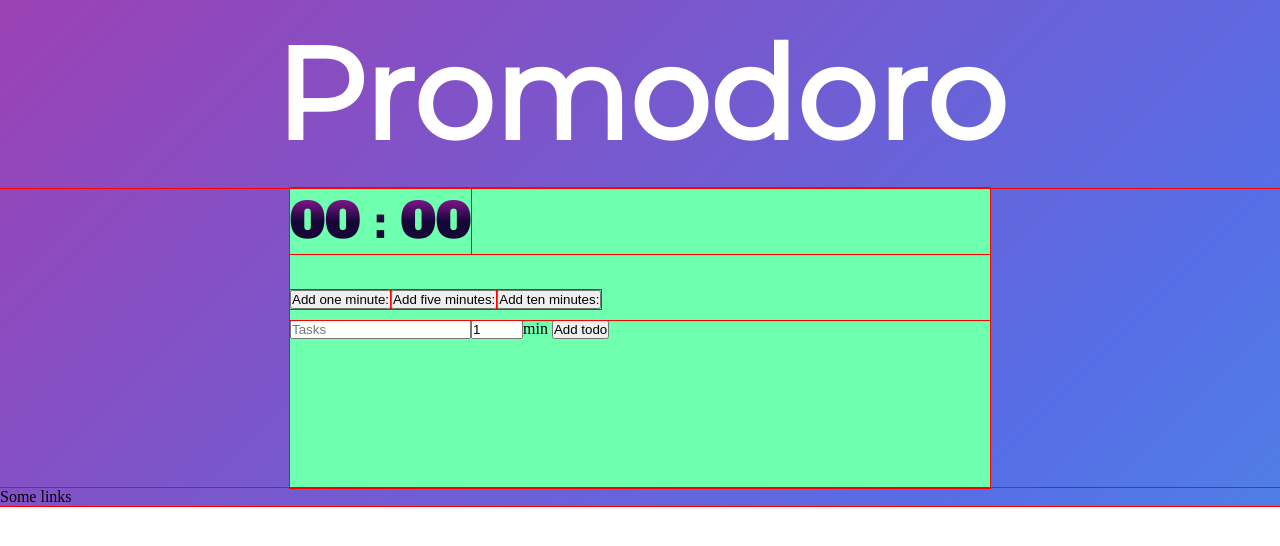
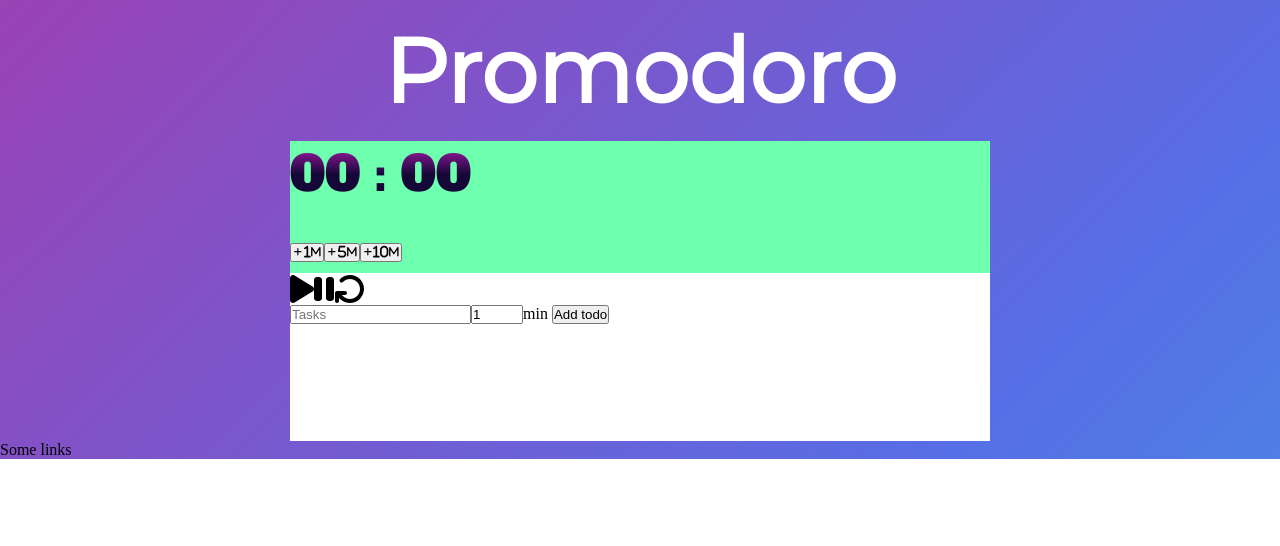
Before and after one commit to alexatsu/productivityapp, a Vue app in the folder Promodoro App/: page / in a window 1280 px wide. Shown: the top 546 px of the page. Built offline with nearby package versions, Linux system fonts and the light colour scheme.

Commit message:
9 backup

```diff
--- a/Promodoro App/package.json
+++ b/Promodoro App/package.json
@@ -7,6 +7,11 @@
     "preview": "vite preview --port 4173"
   },
   "dependencies": {
+    "@fortawesome/fontawesome-svg-core": "^6.1.2",
+    "@fortawesome/free-brands-svg-icons": "^6.1.2",
+    "@fortawesome/free-regular-svg-icons": "^6.1.2",
+    "@fortawesome/free-solid-svg-icons": "^6.1.2",
+    "@fortawesome/vue-fontawesome": "^3.0.1",
     "moment": "^2.29.4",
     "sass": "^1.54.4",
     "vue": "^3.2.37"
--- a/Promodoro App/src/App.scss
+++ b/Promodoro App/src/App.scss
@@ -3,7 +3,7 @@
 
 * {
   scroll-behavior: smooth;
-  outline: 1px red solid;
+  // outline: 1px red solid;
   box-sizing: border-box;
   margin: 0;
   padding: 0;
@@ -34,7 +34,7 @@ body {
 }
 .nav {
   height: 100%;
-  font-size: 10vw;
+  font-size: 7vw;
   font-family: f.$primaryFont;
   font-weight: 600;
   color: rgb(255, 255, 255);
@@ -45,7 +45,7 @@ body {
   min-height: 300px;
   width: 100%;
   max-width: 700px;
-  background-color: rgb(110, 255, 175);
+  background-color: rgb(255, 255, 255);
   margin: auto;
 
   .countdown {
--- a/Promodoro App/src/App.vue
+++ b/Promodoro App/src/App.vue
@@ -1,6 +1,28 @@
 <script setup>
 import Todo from './components/Todo.vue';
 import { ref } from 'vue';
+//fontawesome imports |
+import { FontAwesomeIcon } from '@fortawesome/vue-fontawesome'
+import { library } from '@fortawesome/fontawesome-svg-core'
+import {
+  faPlay,
+  faPause,
+  faArrowRotateRight,
+  faPlus,
+  fa1,
+  faM,
+  fa5,
+  fa0 } from '@fortawesome/free-solid-svg-icons'
+library.add(
+  faPlay,
+  faPause,
+  faArrowRotateRight,
+  faPlus,
+  fa1,
+  fa5,
+  fa0,
+  faM,)
+//fontawesome imports |
 
 let timerRunning;
 let btnToggle = ref('Start');
@@ -64,18 +86,35 @@ function todoTimeEvent(secs) {
 </script>
 
 <template>
+
   <body>
     <header class="nav">Promodoro
     </header>
     <main class="main-app">
       <div class="countdown">
+        <div><span class="timer">{{ display }}</span></div>
         <button @click="countdownStart()" v-if="seconds > 0">{{ btnToggle }}</button>
         <button @click="countdownReset()" v-if="seconds > 0">Reset</button>
-        <div><span class="timer">{{ display }}</span></div>
-        <button @click="addOneMinute" v-if="seconds < 3600">Add one minute:</button>
-        <button @click="addFiveMinutes" v-if="seconds < 3360">Add five minutes:</button>
-        <button @click="addTenMinutes" v-if="seconds < 3060">Add ten minutes:</button>
+        <button @click="addOneMinute" v-if="seconds < 3600">
+          <font-awesome-icon icon="fa-solid fa-plus" transform='shrink-5' />
+          <font-awesome-icon icon="fa-solid fa-1" size='1x' />
+          <font-awesome-icon icon="fa-solid fa-m" transform='shrink-3' />
+        </button>
+        <button @click="addFiveMinutes" v-if="seconds < 3360">
+          <font-awesome-icon icon="fa-solid fa-plus" transform='shrink-5' />
+          <font-awesome-icon icon="fa-solid fa-5" size='1x' />
+          <font-awesome-icon icon="fa-solid fa-m" transform='shrink-3' />
+        </button>
+        <button @click="addTenMinutes" v-if="seconds < 3060">
+          <font-awesome-icon icon="fa-solid fa-plus" transform='shrink-5' />
+          <font-awesome-icon icon="fa-solid fa-1" size='1x' />
+          <font-awesome-icon icon="fa-solid fa-0" size='1x' />
+          <font-awesome-icon icon="fa-solid fa-m" transform='shrink-3' />
+        </button>
       </div>
+      <font-awesome-icon icon="fa-solid fa-play" size='2x' />
+      <font-awesome-icon icon="fa-solid fa-pause" size='2x' />
+      <font-awesome-icon icon="fa-solid fa-arrow-rotate-right" size='2x' rotation="180" />
       <Todo @testEvent="todoTimeEvent" />
     </main>
     <footer>Some links</footer>
--- a/Promodoro App/src/main.js
+++ b/Promodoro App/src/main.js
@@ -1,4 +1,6 @@
 import { createApp } from 'vue'
 import App from './App.vue'
 
-createApp(App).mount('#app')
+createApp(App)
+.mount('#app')
+.component('font-awesome-icon', FontAwesomeIcon)
--- a/Promodoro App/src/scss/colors.scss
+++ b/Promodoro App/src/scss/colors.scss
@@ -1,9 +1,5 @@
 // Primary colors
-$Dblue: linear-gradient(
-    45deg,
-    hsl(0, 0%, 100%) 0%,
-    hsl(284, 46%, 49%) 51%,
-);
+
 @mixin Dblue {
     /* Fallback: Set a background color. */
     background-color: red;
```
Also changed, not shown: 2 other files (tests, documents, lock files or other folders).
